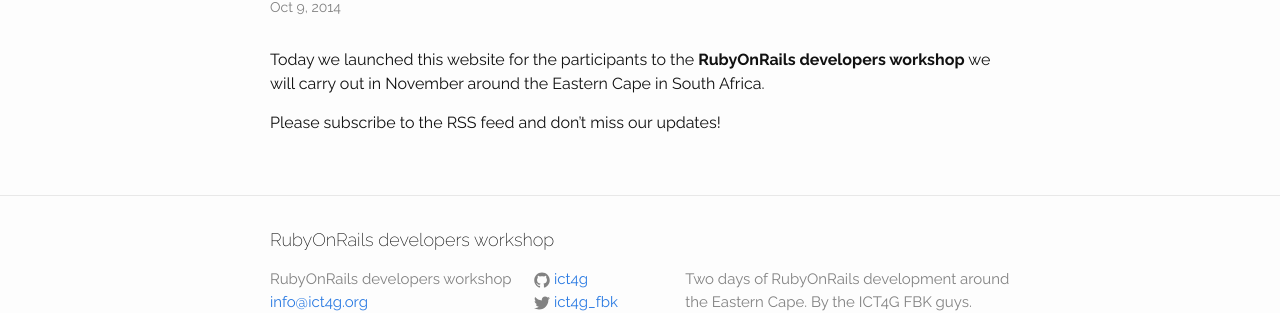
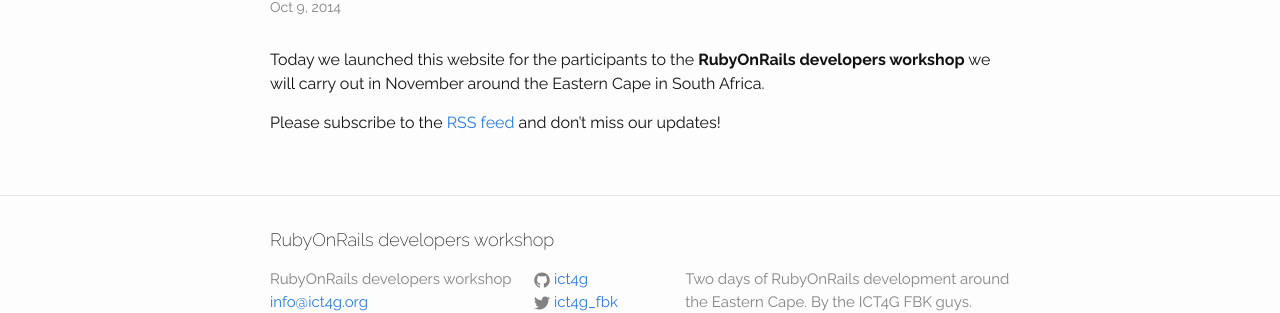
Before and after one commit to kwadzi/ror-dw-2015, a Jekyll site: the page built from _posts/2014-10-09-website-up-and-running.markdown, in a window 1280 px wide. Shown: the part 152-465 px from the top of the page. Built offline with Jekyll 4.4.1, drawn with Linux system fonts in a browser that asks for light colours; nearby versions of some CDN libraries; part of the change alters nothing that is shown.

```diff
--- a/_posts/2014-10-09-website-up-and-running.markdown
+++ b/_posts/2014-10-09-website-up-and-running.markdown
@@ -6,4 +6,4 @@ date: 2014-10-09T22:19:06+02:00
 
 Today we launched this website for the participants to the **{{ site.title }}** we will carry out in November around the Eastern Cape in South Africa.
 
-Please subscribe to the RSS feed and don't miss our updates!
+Please subscribe to the [RSS feed]({{ "/feed.xml" | prepend: site.baseurl }}) and don't miss our updates!
```
